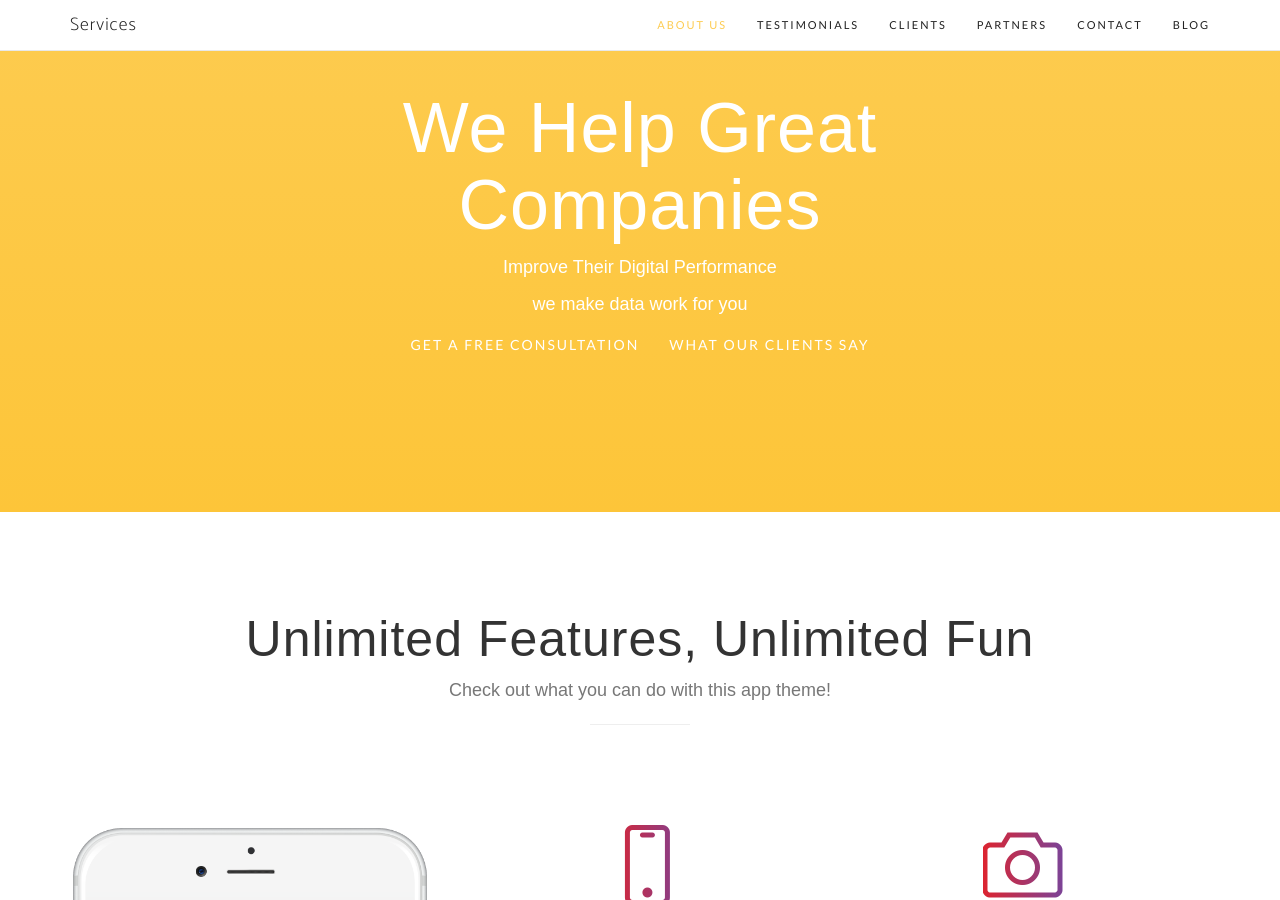
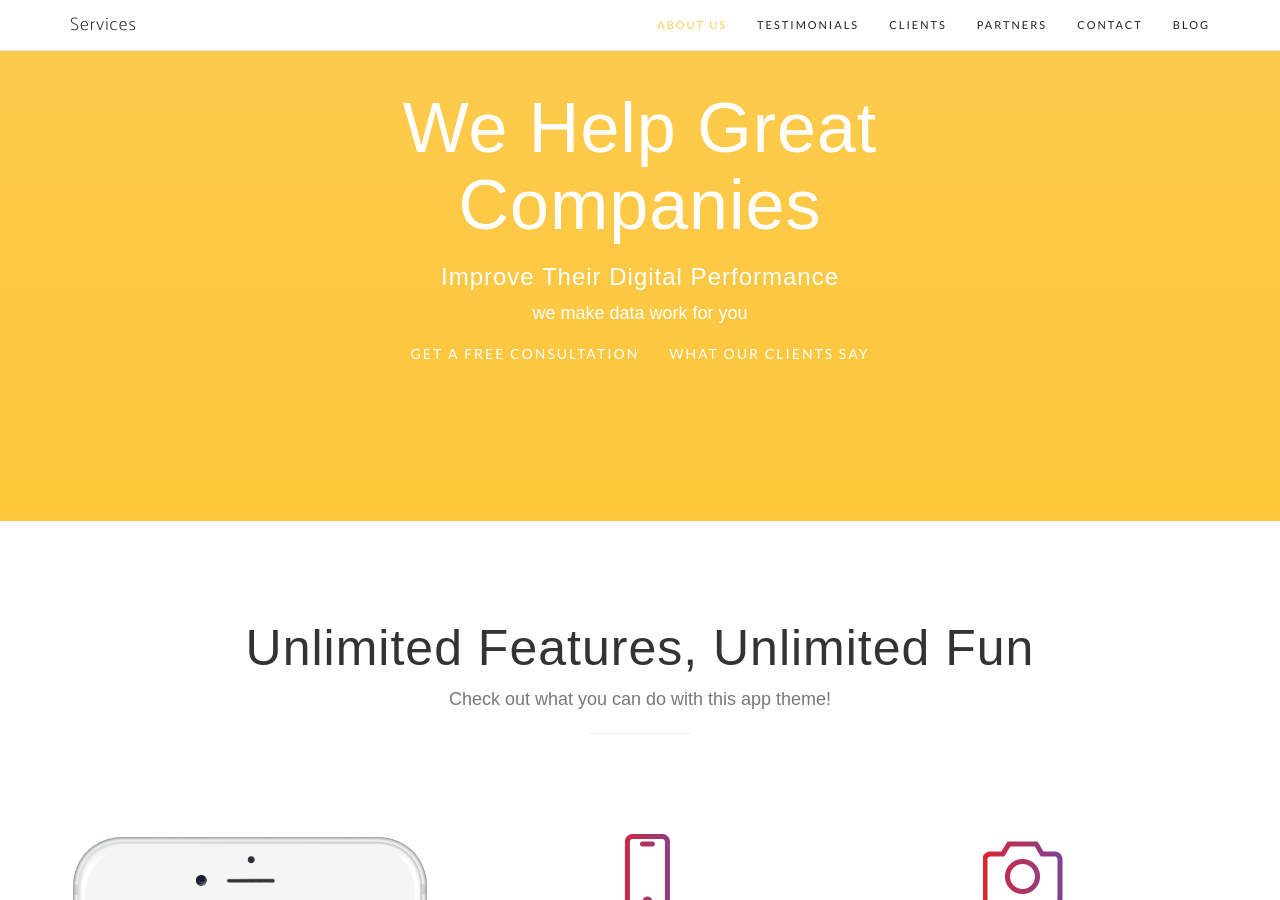
Before and after one commit to charlest7/adanamanya.github.io, a Jekyll site: the page built from index.html, in a window 1280 px wide and 900 px high, scrolled down 980 px. Built offline with Jekyll 4.4.1, drawn with Linux system fonts in a browser that asks for light colours; nearby versions of some CDN libraries; some web fonts are replaced; the list of posts is cut into pages by our own code; a style sheet for code colours, icons or effects is not loaded.

```diff
--- a/_includes/call-to-action.html
+++ b/_includes/call-to-action.html
@@ -3,7 +3,7 @@
         <div class="row">
             <div class="col-md-8 col-md-offset-2">
                 <h2 class="section-heading">We Help Great Companies</h2>
-                <p>Improve Their Digital Performance</p>
+                <h3>Improve Their Digital Performance</h3>
                 <p>we make data work for you</p>
                 <div class="badges">
                     <a class="btn btn-outline btn-xl page-scroll" href="https://analytics3.typeform.com/to/joNZ7S" data-mode="1" target="_blank">Get a free Consultation</a>
```
